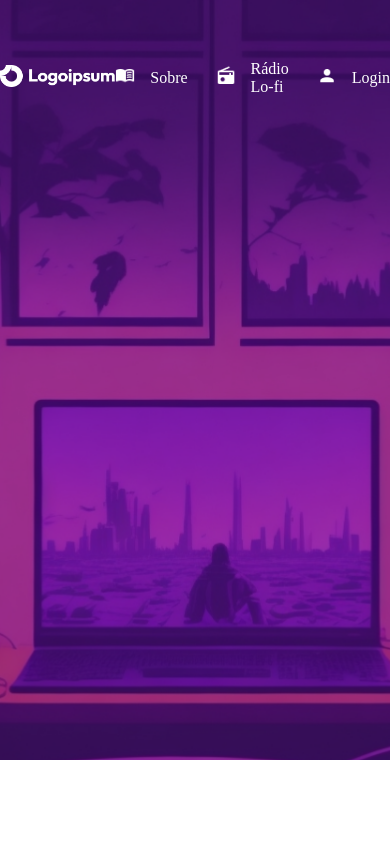
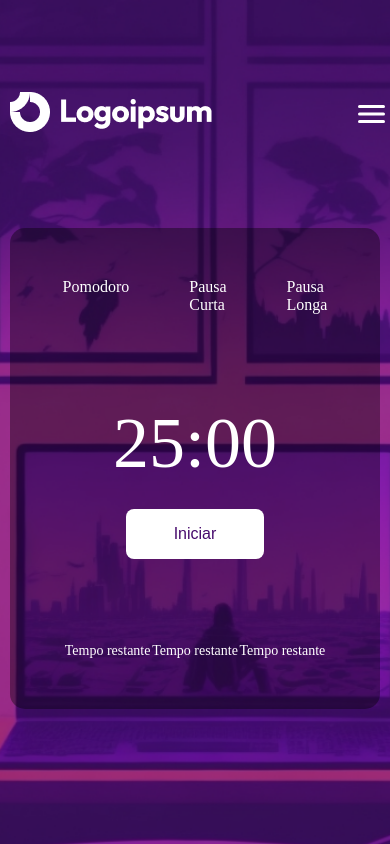
Before and after one commit to EcsedeiPedro/ReStudy, a plain HTML site: page index.html in a window 390 px wide. Drawn offline with Linux system fonts and the light colour scheme.

Commit message:
criando a seção do temporizador e iniciando o desenvolvimento do menu mobile e ajustes de responsividade

```diff
--- a/index.html
+++ b/index.html
@@ -28,11 +28,37 @@
             </ul>
           </nav>
 
+          <div class="menu-toggle">
+            <div></div>
+          </div>
+
         </div>
 
       </header>
 
       <section class="pomodoro">
+
+        <div class="container">
+
+          <nav>
+            <ul class="timer-options">
+              <li class="item">Pomodoro</li>
+              <li class="item">Pausa Curta</li>
+              <li class="item">Pausa Longa</li>
+            </ul>
+          </nav>
+
+          <span class="timer">25:00</span>
+
+          <button>Iniciar</button>
+
+          <div class="clocks">
+            <span>Tempo restante</span>
+            <span>Tempo restante</span>
+            <span>Tempo restante</span>
+          </div>
+
+        </div>
 
       </section>
 
--- a/scss/base/reboot.scss
+++ b/scss/base/reboot.scss
@@ -2,6 +2,7 @@
     box-sizing: border-box;
     margin: 0;
     padding: 0;
+    color: white;
 }
 
 html, body {
@@ -16,7 +17,7 @@ body {
 
 main {
     width: 100%;
-    height: 90vh;
+    height: 100vh;
 
     background: {
         image: url(../images/bg.png);
@@ -30,6 +31,10 @@ main {
     width: 100%;
     max-width: 1170px;
     margin: 0 auto;
+
+    @media (max-width: 1200px) {
+        max-width: 95%;
+    }
 }
 
 a {
--- a/scss/base/var.scss
+++ b/scss/base/var.scss
@@ -0,0 +1 @@
+$primary-color: #470A6D;
--- a/scss/global/header.scss
+++ b/scss/global/header.scss
@@ -6,8 +6,8 @@ main {
       align-items: center;
 
       padding: {
-        top: 60px;
-        bottom: 60px;
+        top: 92px;
+        bottom: 92px;
       }
     }
 
@@ -63,6 +63,54 @@ main {
           }
         }
       }
+
+      @media (max-width: 1199px) {
+        position: absolute;
+        left: -1000px;
+      }
+    }
+
+    .menu-toggle {
+      position: relative;
+      display: flex;
+      flex-direction: column;
+      align-items: center;
+      width: 18px;
+      height: 18px;
+
+      &::before {
+        content: "";
+        position: absolute;
+        background-color: white;
+        border-radius: 5px;
+        top: 0;
+        width: 27px;
+        height: 3px;
+      }
+
+      div {
+        width: 27px;
+        height: 3px;
+        background-color: white;
+        border-radius: 5px;
+        position: absolute;
+        top: 50%;
+        transform: translateY(-50%);
+      }
+
+      &::after {
+        content: "";
+        position: absolute;
+        background-color: white;
+        border-radius: 5px;
+        bottom: 0;
+        width: 27px;
+        height: 3px;
+      }
+
+      @media (min-width: 1200px) {
+        display: none;
+      }
     }
   }
 }
--- a/scss/pages/home.scss
+++ b/scss/pages/home.scss
@@ -0,0 +1,62 @@
+main {
+    .pomodoro {
+        .container {
+            background: rgba(0, 0, 0, 0.38);
+            border-radius: 15px;
+            width: 720px;
+            display: flex;
+            flex-direction: column;
+            justify-content: center;
+            align-items: center;
+
+            padding: {
+                left: 55px;
+                top: 50px;
+                right: 55px;
+                bottom: 50px;
+            };
+        }
+
+        .timer-options {
+            display: flex;
+            cursor: pointer;
+            margin-bottom: 88px;
+
+            .item {
+                font-size: 16px;
+
+                +.item {
+                    margin-left: 60px;
+                }
+            }
+        }
+
+        .timer {
+            font-size: 72px;
+            margin-bottom: 24px;
+        }
+
+        button {
+            cursor: pointer;
+            background-color: white;
+            margin-bottom: 84px;
+            padding: 16px 48px;
+            font-size: 16px;
+            color: $primary-color;
+            border: none;
+            border-radius: 8px;
+        }
+
+        .clocks {
+            width: 100%;
+            display: flex;
+            flex-direction: row;
+            justify-content: space-between;
+
+            span {
+                cursor: pointer;
+                font-size: 14px;
+            }
+        }
+    }
+}
```
Also changed, not shown: css/style.css, 1 other file.
